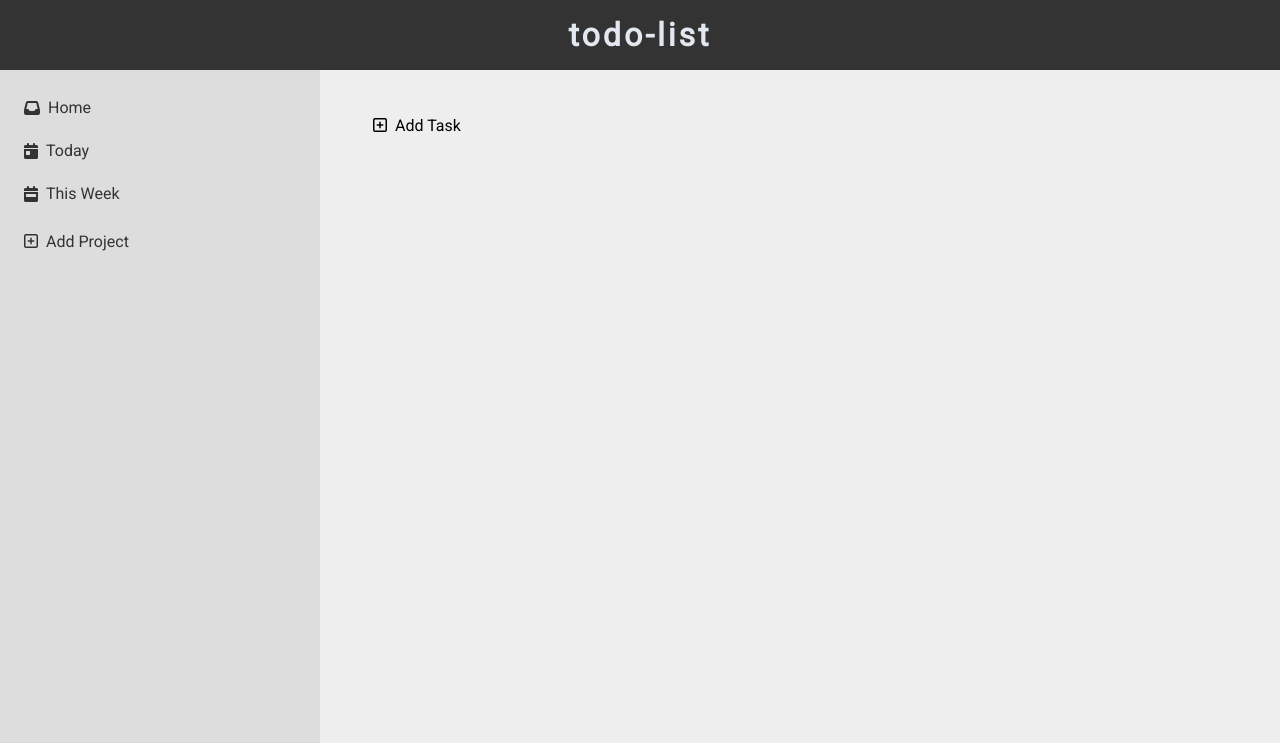
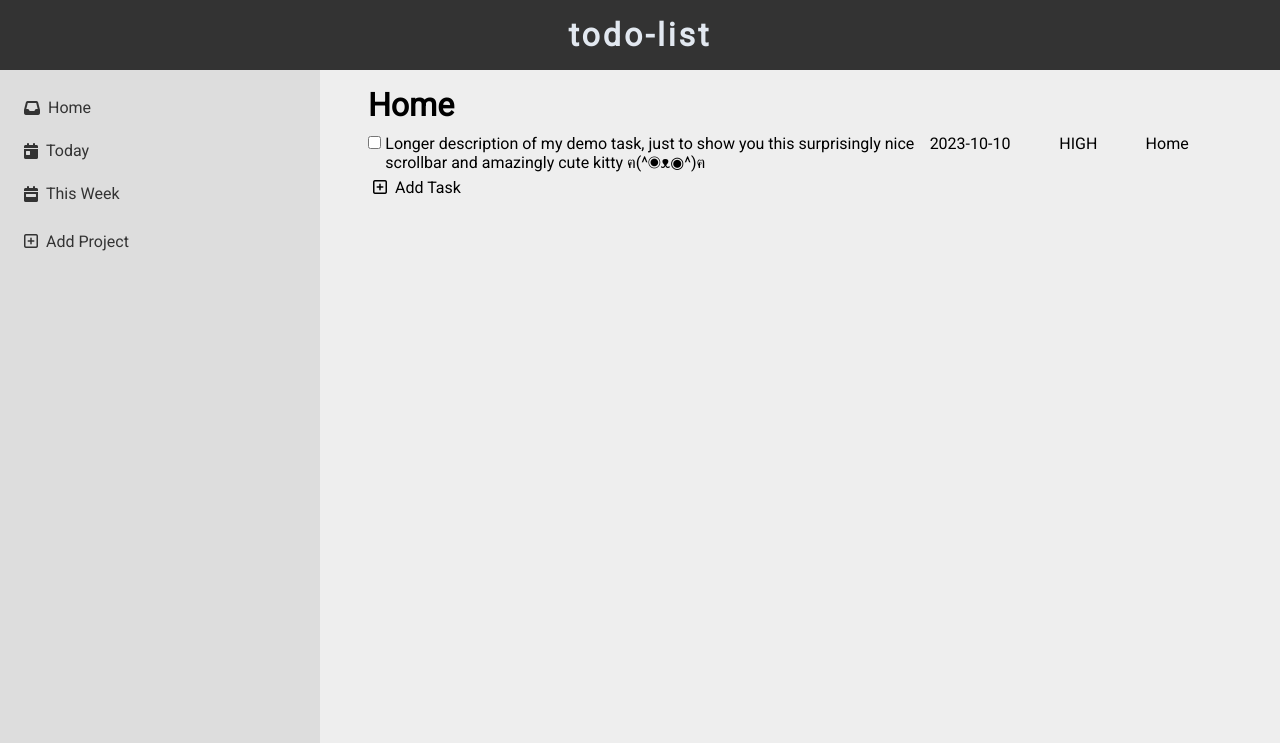
Before and after one commit to pantpad/todo-list, a website built with webpack: page dist/index.html in a window 1280 px wide. Shown: the top 743 px of the page. Built offline with nearby package versions, Linux system fonts and the light colour scheme.

Commit message:
Add tasks to each project, loading tasks on click

```diff
--- a/src/DOM.js
+++ b/src/DOM.js
@@ -4,7 +4,9 @@ const DOM = (function () {
 
     //RECURRENT DOM ELEMENTS
     //TASKS DOM ELEMENTS
+    const taskList = document.getElementById('task-list');
     const currentProject = document.getElementById('project-name');
+    loadProject(projects.projectList[0]);
     //PROJECTS DOM ELEMENTS
     const projectsTab = document.querySelector('.projects-tab');
     const projectForm = document.querySelector('.add-project-form');
@@ -36,7 +38,7 @@ const DOM = (function () {
             newProject.appendChild(aTag);
 
             //add event listener to each project
-            newProject.addEventListener('click',(e) => loadProject(project.name));
+            newProject.addEventListener('click',(e) => loadProject(project));
 
             //append to ul
             projectsTab.appendChild(newProject);
@@ -73,8 +75,51 @@ const DOM = (function () {
 
     }
 
-    function loadProject(projectName){
-        currentProject.textContent = projectName;
+    function loadProject(project){
+        setHeading(project.name);
+
+        taskList.textContent = '';
+
+        project.tasks.forEach(task => {
+            //create task-div
+            const newTask = document.createElement('div');
+            newTask.className = 'task';
+
+            //create checkbox
+            const checkbox = document.createElement('input');
+            checkbox.type = 'checkbox';
+            checkbox.checked = task.completed;
+
+            //create description
+            const description = document.createElement('p');
+            description.textContent = task.description;
+
+            //create dueDate
+            const dueDate = document.createElement('p');
+            dueDate.textContent = task.date;
+
+            //create Priority
+            const priority = document.createElement('p');
+            priority.textContent = task.priority;
+
+            //create projectProperty
+            const projectProperty = document.createElement('p');
+            projectProperty.textContent = projects.projectList[task.projectIndex].name;
+
+            newTask.appendChild(checkbox);
+            newTask.appendChild(description);
+            newTask.appendChild(dueDate);
+            newTask.appendChild(priority);
+            newTask.appendChild(projectProperty);
+
+            taskList.appendChild(newTask);
+
+        });
+
+    }
+
+    function setHeading(name){
+        currentProject.textContent = name;
     }
 
     function runEventListeners() {
--- a/src/projects.js
+++ b/src/projects.js
@@ -5,10 +5,20 @@ const projects = (() => {
     let projectList = [];
 
     function Project(name,icon,color){
-        return {name,icon,color};
+        let tasks = [];
+
+        return {name,icon,color,tasks};
     }
 
     const home = Project('Home','fa-solid fa-inbox');
+    home.tasks.push(           {
+        completed: false,
+        description: 'Longer description of my demo task, just to show you this surprisingly nice scrollbar and amazingly cute kitty ฅ(^◉ᴥ◉^)ฅ',
+        date: '2023-10-10',
+        priority: 'HIGH',
+        projectIndex: 0,
+        taskIndex: 0,
+    });
     projectList.push(home);
 
     const today = Project('Today','fa-solid fa-calendar-day');
--- /dev/null
+++ b/src/tasks.js
@@ -0,0 +1,8 @@
+const tasks = (() => {
+
+    function createTask(completed,description,date,priority,projectIndex,taskIndex){
+        return {checked,description,date,priority,projectIndex}
+    }
+
+    return{createTask}
+})();
```
Also changed, not shown: dist/index.html, dist/main.js.
